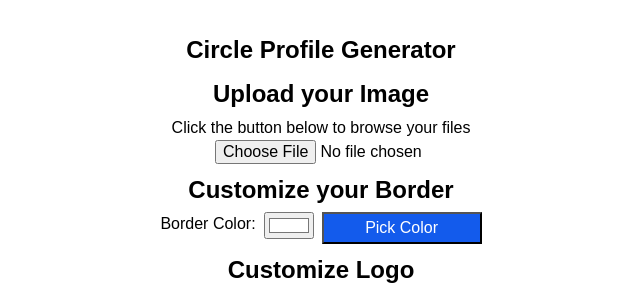
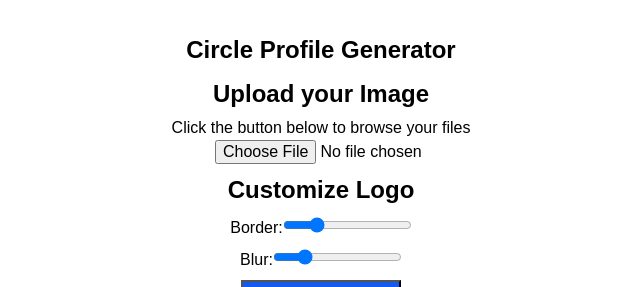
Before and after one commit to StewardRighteous/logo_cropper_with_background, a React (Vite) app: page / in a window 1280 px wide. Shown: the top 287 px of the page, without its empty margins (319-959 px from the left). Built offline with nearby package versions, Linux system fonts and the light colour scheme.

Commit message:
remove color chooser

```diff
--- a/src/App.jsx
+++ b/src/App.jsx
@@ -1,4 +1,4 @@
-import { ImageUploadCard, ColorChooser, LogoGenerator } from "./ui/barrel";
+import { ImageUploadCard, LogoGenerator } from "./ui/barrel";
 import { useState } from "react";
 
 function App() {
@@ -11,7 +11,7 @@ function App() {
           <h1>Circle Profile Generator</h1>
         </header>
         <ImageUploadCard setImageCropped={setImageCropped}></ImageUploadCard>
-        <ColorChooser imageCropped={imageCropped}></ColorChooser>
+        <LogoGenerator imageCropped={imageCropped} />
       </div>
     </>
   );
--- a/src/ui/ColorChooser.jsx
+++ /dev/null
@@ -1,52 +0,0 @@
-import { useState, useEffect } from "react";
-import LogoGenerator from "./LogoGenerator";
-import getDominantColor from "../utils/getDominantColor";
-
-export default function ColorChooser({ imageCropped }) {
-  const [color, setColor] = useState("#ffffff");
-
-  useEffect(() => {
-    if (!imageCropped) return;
-
-    async function loadDominantColor() {
-      const result = await getDominantColor(imageCropped);
-      setColor(result.hex);
-    }
-
-    loadDominantColor();
-  }, [imageCropped]);
-
-  const handlePick = async () => {
-    if (!window.EyeDropper) {
-      alert("EyeDropper not supported in this browser");
-      return;
-    }
-    const eyeDropper = new window.EyeDropper();
-    const result = await eyeDropper.open();
-    setColor(result.sRGBHex);
-  };
-
-  return (
-    <>
-      <div className="color-choose">
-        <h1>Customize your Border</h1>
-        <div className="border-options">
-          <div className="option">
-            <label htmlFor="border-color">Border Color: </label>
-            <input
-              type="color"
-              name="border-color"
-              id="border-color"
-              value={color}
-              onChange={(e) => setColor(e.target.value)}
-            />
-          </div>
-
-          <button onClick={handlePick}>Pick Color</button>
-        </div>
-      </div>
-
-      <LogoGenerator image={imageCropped} color={color} />
-    </>
-  );
-}
--- a/src/ui/LogoGenerator.jsx
+++ b/src/ui/LogoGenerator.jsx
@@ -1,10 +1,22 @@
-import { useRef } from "react";
+import { useRef, useState, useEffect } from "react";
 import { useReactToPrint } from "react-to-print";
-import { useState } from "react";
+import getDominantColor from "../utils/getDominantColor";
 
-export default function LogoGenerator({ image, color }) {
+export default function LogoGenerator({ imageCropped }) {
   const [imageSize, setImageSize] = useState(10.2);
   const [blurLevel, setBlurLevel] = useState(5);
+  const [color, setColor] = useState("#ffffff");
+
+  useEffect(() => {
+    if (!imageCropped) return;
+
+    async function loadDominantColor() {
+      const result = await getDominantColor(imageCropped);
+      setColor(result.hex);
+    }
+
+    loadDominantColor();
+  }, [imageCropped]);
 
   const imagePrintable = useRef();
 
@@ -61,10 +73,10 @@ export default function LogoGenerator({ image, color }) {
                 backgroundColor: color,
               }}
             ></div>
-            <img className="circle-front" src={image} alt="" />
+            <img className="circle-front" src={imageCropped} alt="" />
             <img
               className="circle-back"
-              src={image}
+              src={imageCropped}
               alt=""
               style={{
                 filter: `blur(${blurLevel}px)`,
--- a/src/ui/barrel.jsx
+++ b/src/ui/barrel.jsx
@@ -1,5 +1,4 @@
 import ImageUploadCard from "./ImageUploadCard";
-import ColorChooser from "./ColorChooser";
 import LogoGenerator from "./LogoGenerator";
 
-export { ImageUploadCard, ColorChooser, LogoGenerator };
+export { ImageUploadCard, LogoGenerator };
```
